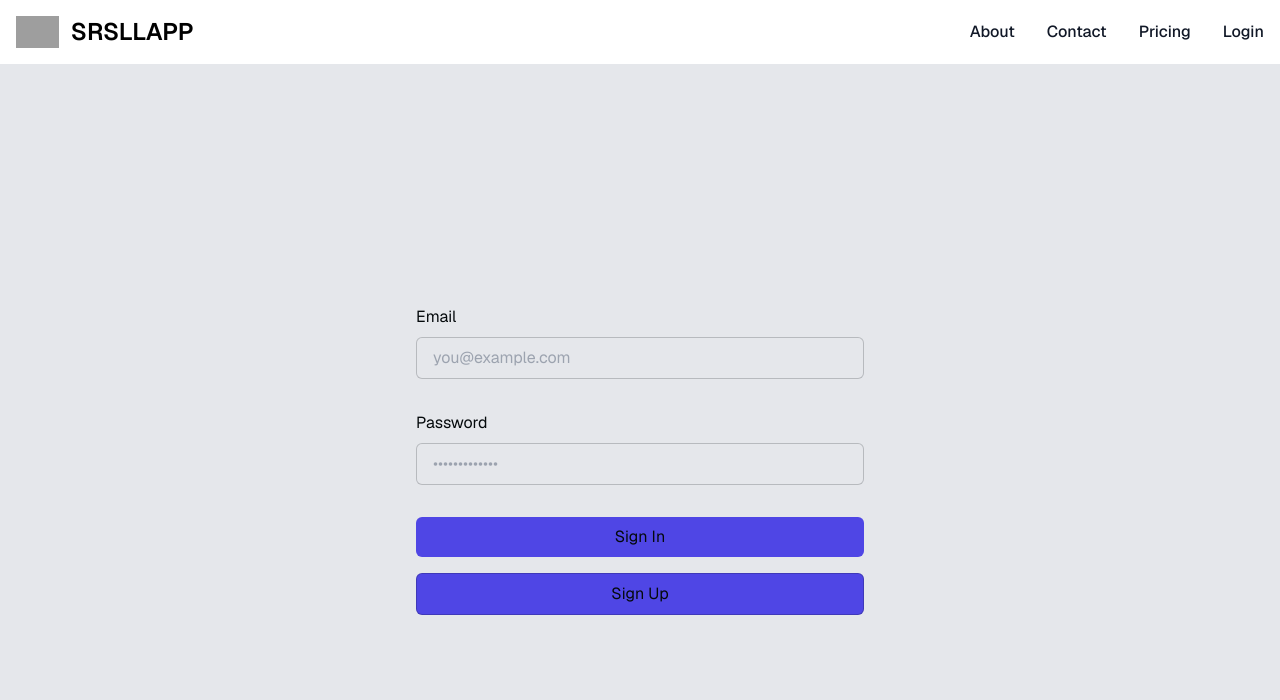
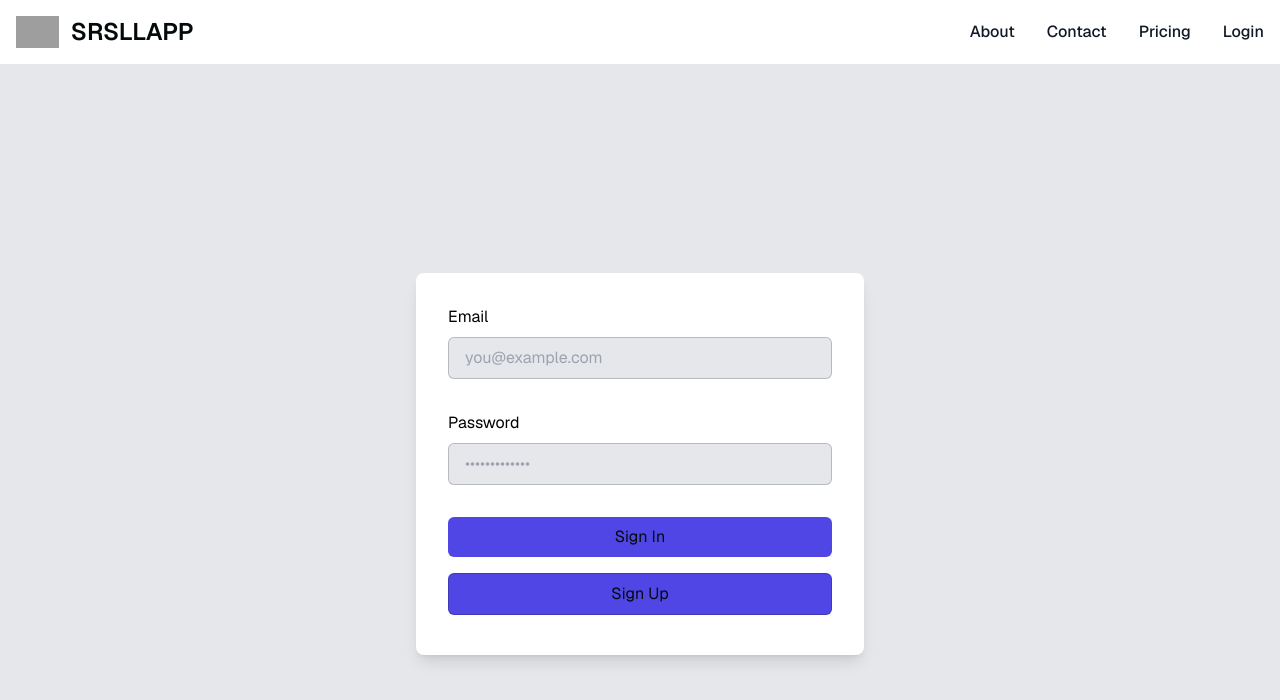
Before and after one commit to jervin8/csc530app, a Next.js app: page /login in a window 1280 px wide. Shown: the top 700 px of the page. Built offline with nearby package versions, Linux system fonts and the light colour scheme; no server answers; grey boxes are pictures that could not be loaded.

Commit message:
Update page.tsx

```diff
--- a/app/login/page.tsx
+++ b/app/login/page.tsx
@@ -53,12 +53,12 @@ export default function Login({
   };
 
   return (
-    <main className="h-full w-full bg-gray-200 dark:bg-slate-700 text-black dark:text-white">
+    <main className="h-full w-full bg-gray-200 dark:bg-slate-700">
       <Navbar/>
-    <div className="h-screen flex items-center justify-center w-full gap-2 bg-gray-200 dark:bg-slate-700 text-black dark:text-white">
-
+      <div className="h-screen w-full bg-gray-200 dark:bg-slate-700 flex justify-center items-center">
+        <div className="w-full max-w-md bg-white p-8 rounded-lg shadow-lg">
         <form className="animate-in flex-1 flex flex-col max-w-md justify-center gap-2 text-foreground">
-          <label className="text-md" htmlFor="email">
+          <label className="text-md text-black" htmlFor="email">
             Email
           </label>
           <input
@@ -67,7 +67,7 @@ export default function Login({
             placeholder="you@example.com"
             required
           />
-          <label className="text-md" htmlFor="password">
+          <label className="text-md text-black" htmlFor="password">
             Password
           </label>
           <input
@@ -99,6 +99,7 @@ export default function Login({
         </form>
 
     </div>
+    </div>
     </main>
   );
 }
```
